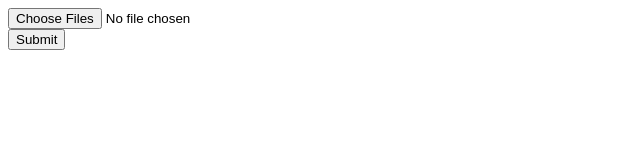
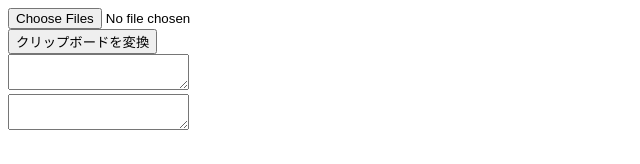
Before and after one commit to kinji2532/kinji.github.io, a plain HTML site: page execute_converter.html in a window 1280 px wide. Shown: the whole page, without its empty margins (0-640 px from the left). Drawn offline with Linux system fonts and the light colour scheme.

Commit message:
Update execute_converter.html

```diff
--- a/execute_converter.html
+++ b/execute_converter.html
@@ -6,7 +6,9 @@
   </head>
   <body>
     <input type="file" id="inputFile" accept=".txt,.mcfunction" multiple><br>
-    <input type="submit" id="loadClipboard" onclick="clipboard();"><br>
+    <input type="submit" id="loadClipboard" value="クリップボードを変換" onclick="clipboard();"><br>
+    <textarea id="inputarea"></textarea><br>
+    <textarea id="outputarea"></textarea><br>
   </body>
   <script>
     function convert_text(text){
@@ -20,7 +22,7 @@
       const text = await navigator.clipboard.readText();
       const result = convert_text(text);
       const res = await navigator.clipboard.writeText(result);
-      console.log(res);
+      alert('success!');
     };
 
     const input = document.getElementById('inputFile');
```
